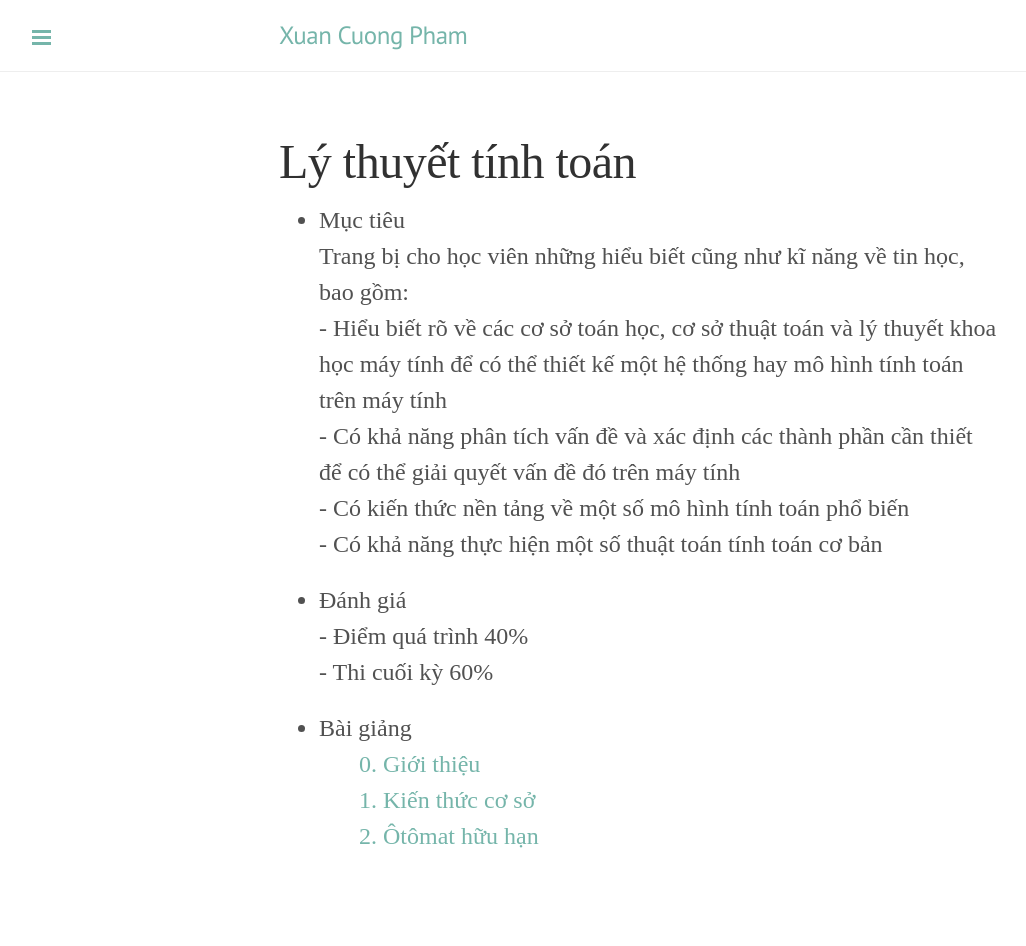
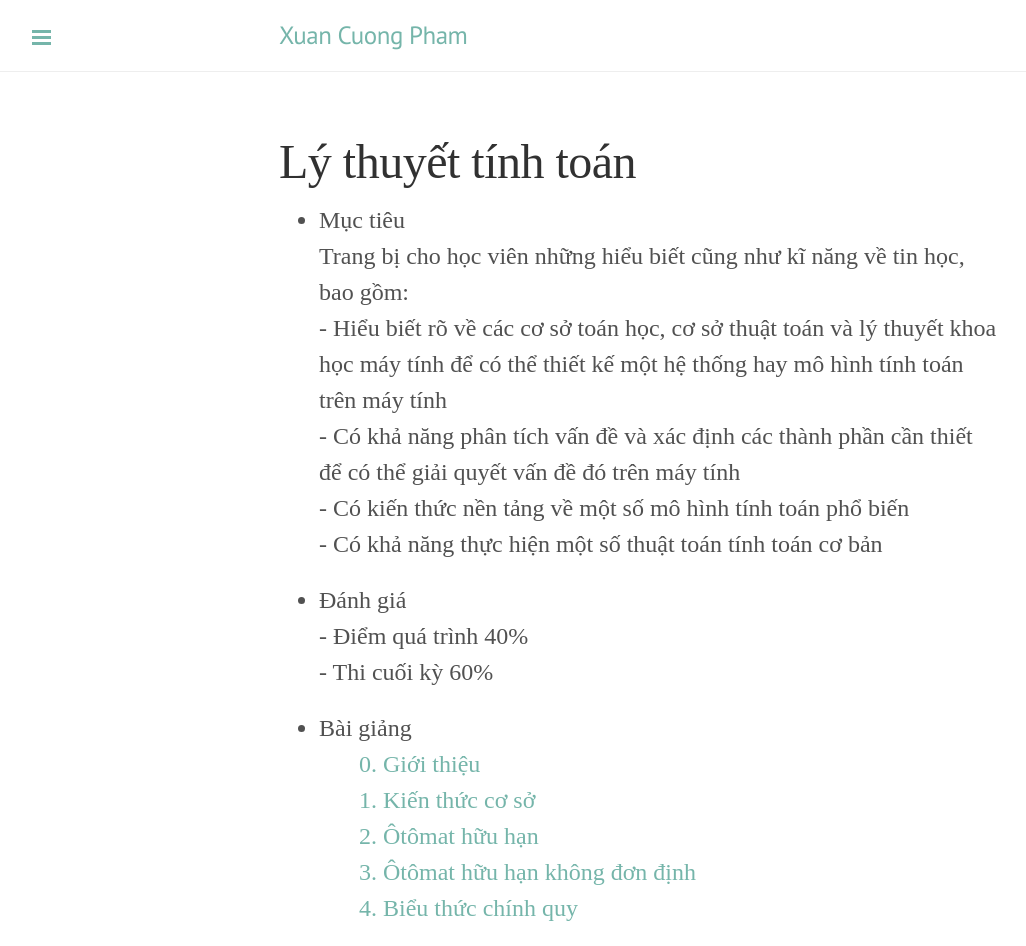
Before and after one commit to villahp/villahp.github.io, a Jekyll site: the page built from teaching/lttt.html, in a window 1280 px wide. Shown: the whole page, without its empty margins (1-1027 px from the left). Built offline with Jekyll 4.4.1, drawn with Linux system fonts in a browser that asks for light colours; Markdown is read by kramdown in place of the engine named in the settings; before the commit the page ends 900 px from its top, so only the background shows below that.

Commit message:
Update Chap 3+4 ToC course

```diff
--- a/teaching/lttt.html
+++ b/teaching/lttt.html
@@ -26,7 +26,8 @@ mô hình tính toán trên máy tính </br>
 		<li> <a href="/download/LTTT/Slide/Chap 0.pdf">0. Giới thiệu</a>
 		<li> <a href="/download/LTTT/Slide/Chap 1.pdf">1. Kiến thức cơ sở</a>
 		<li> <a href="/download/LTTT/Slide/Chap 2.pdf">2. Ôtômat hữu hạn</a>
-		<!--<li> <a href="/download/TDC_chap_3.pdf">3. Ôtômat hữu hạn không đơn định</a>-->
+		<li> <a href="/download/LTTT/Slide/Chap 3.pdf">3. Ôtômat hữu hạn không đơn định</a>
+		<li> <a href="/download/LTTT/Slide/Chap 4.pdf">4. Biểu thức chính quy</a>
 	</ul>
 	<!--
 	<li> Bài thực hành
```
Also changed, not shown: 3 other files.
